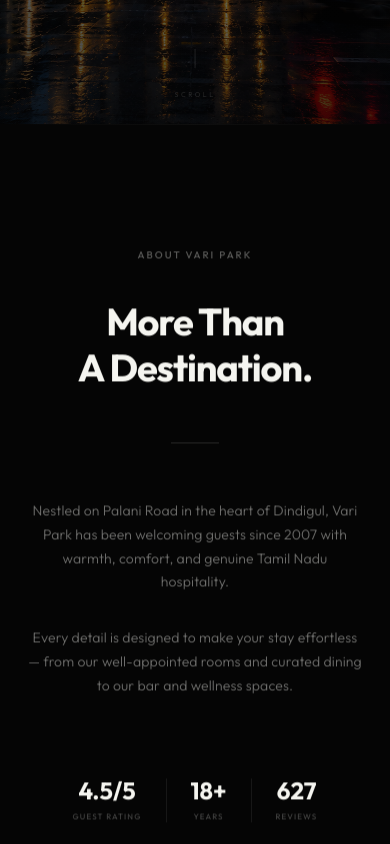
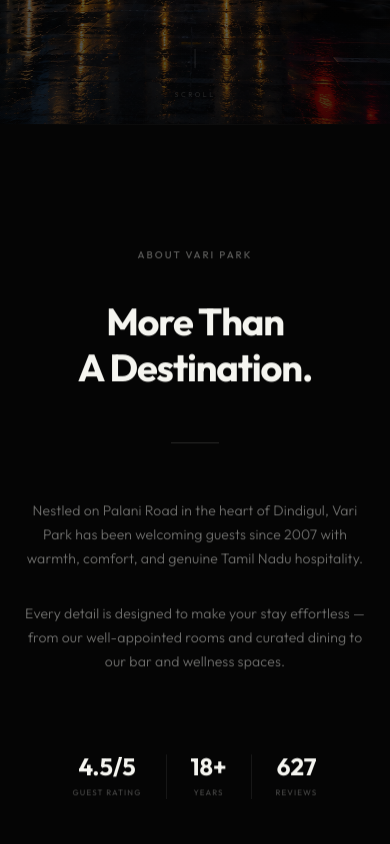
Before and after one commit to supperyaso-netizen/varipark, a React (Vite) app: page / in a window 390 px wide. Shown: the part 720-1564 px from the top of the page. Built offline with nearby package versions, Linux system fonts and the light colour scheme.

Commit message:
Widen mobile About paragraphs (24px side padding) for a more natural content width

```diff
--- a/src/components/About.jsx
+++ b/src/components/About.jsx
@@ -15,7 +15,7 @@
 
   return (
     <section id="about" ref={sectionRef} className="relative bg-[#050505] overflow-hidden">
-      <div className="max-w-[1400px] mx-auto px-5 md:px-8 lg:px-12 max-sm:px-7 py-28 max-sm:pt-36 max-sm:pb-28 md:py-32 lg:py-40">
+      <div className="max-w-[1400px] mx-auto px-5 md:px-8 lg:px-12 max-sm:px-6 py-28 max-sm:pt-36 max-sm:pb-28 md:py-32 lg:py-40">
         <motion.div
           ref={textRef}
           className="max-w-3xl mx-auto text-center will-change-transform"
```
